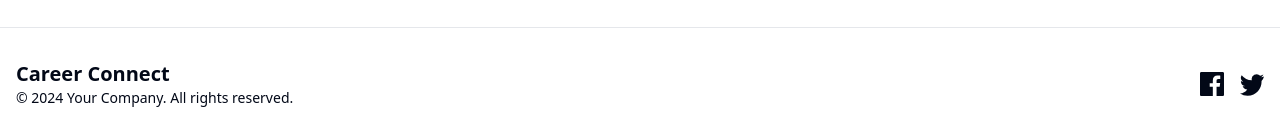
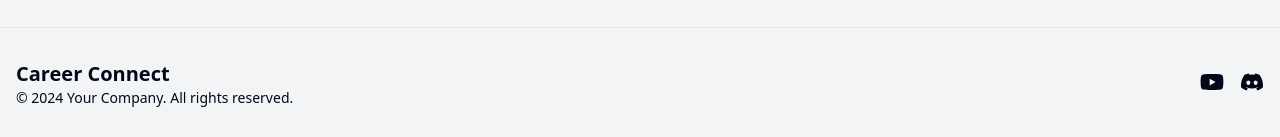
Before and after one commit to Adityasharma6220/JobHunt, a React (Vite) app in the folder frontend/: page / in a window 1280 px wide. Shown: the part 2663-2800 px from the top of the page. Built offline with nearby package versions, Linux system fonts and the light colour scheme; no server answers.

Commit message:
fix user

```diff
--- a/frontend/package.json
+++ b/frontend/package.json
@@ -11,6 +11,9 @@
     "preview": "vite preview"
   },
   "dependencies": {
+    "@fortawesome/free-brands-svg-icons": "^6.6.0",
+    "@fortawesome/free-solid-svg-icons": "^6.6.0",
+    "@fortawesome/react-fontawesome": "^0.2.2",
     "@radix-ui/react-avatar": "^1.0.4",
     "@radix-ui/react-dialog": "^1.1.1",
     "@radix-ui/react-label": "^2.0.2",
--- a/frontend/src/components/Browse.jsx
+++ b/frontend/src/components/Browse.jsx
@@ -51,7 +51,7 @@ const Browse = () => {
             <Navbar />
 
             {/* Main Content */}
-            <div className='max-w-7xl mx-auto my-10 px-4 sm:px-6 lg:px-8'>
+            <div className='max-w-7xl mx-auto my-10 px-4 sm:px-6 lg:px-8 bg-gray-100'>
                 <div className='flex items-center justify-between'>
                     {/* Replace Browse with Search Icon */}
                     <h1 className='font-bold text-xl my-10 flex items-center'>
--- a/frontend/src/components/Home.jsx
+++ b/frontend/src/components/Home.jsx
@@ -1,31 +1,33 @@
-import React, { useEffect } from 'react'
-import Navbar from './shared/Navbar'
-import HeroSection from './HeroSection'
-import CategoryCarousel from './CategoryCarousel'
-import LatestJobs from './LatestJobs'
-import Footer from './shared/Footer'
-import useGetAllJobs from '@/hooks/useGetAllJobs'
-import { useSelector } from 'react-redux'
-import { useNavigate } from 'react-router-dom'
+import React, { useEffect } from 'react';
+import Navbar from './shared/Navbar';
+import HeroSection from './HeroSection';
+import CategoryCarousel from './CategoryCarousel';
+import LatestJobs from './LatestJobs';
+import Footer from './shared/Footer';
+import useGetAllJobs from '@/hooks/useGetAllJobs';
+import { useSelector } from 'react-redux';
+import { useNavigate } from 'react-router-dom';
 
 const Home = () => {
   useGetAllJobs();
   const { user } = useSelector(store => store.auth);
   const navigate = useNavigate();
+
   useEffect(() => {
     if (user?.role === 'recruiter') {
       navigate("/admin/companies");
     }
-  }, []);
+  }, [user, navigate]); // Added user and navigate to the dependency array
+
   return (
-    <div>
+    <div className="bg-gray-100 min-h-screen"> {/* Set the background color here */}
       <Navbar />
       <HeroSection />
       <CategoryCarousel />
       <LatestJobs />
       <Footer />
     </div>
-  )
+  );
 }
 
-export default Home
+export default Home;
--- a/frontend/src/components/Job.jsx
+++ b/frontend/src/components/Job.jsx
@@ -17,7 +17,7 @@ const Job = ({job}) => {
     }
 
     return (
-        <div className='p-5 rounded-md shadow-xl bg-white border border-gray-100'>
+        <div className='p-5 rounded-md shadow-xl bg-white border border-gray-100 '>
             <div className='flex items-center justify-between'>
                 <p className='text-sm text-gray-500'>{daysAgoFunction(job?.createdAt) === 0 ? "Today" : `${daysAgoFunction(job?.createdAt)} days ago`}</p>
                 <Button variant="outline" className="rounded-full" size="icon"><Bookmark /></Button>
--- a/frontend/src/components/Jobs.jsx
+++ b/frontend/src/components/Jobs.jsx
@@ -34,7 +34,7 @@ const Jobs = () => {
     return (
         <div>
             <Navbar />
-            <div className='max-w-7xl mx-auto mt-5 p-4'>
+            <div className='max-w-7xl mx-auto mt-5 p-4 '>
                 <div className='flex flex-col md:flex-row gap-5'>
                     <div className='w-full md:w-1/4'>
                         <FilterCard />
--- a/frontend/src/components/shared/Footer.jsx
+++ b/frontend/src/components/shared/Footer.jsx
@@ -1,4 +1,6 @@
 import React from 'react';
+import { FontAwesomeIcon } from '@fortawesome/react-fontawesome';
+import { faYoutube, faDiscord } from '@fortawesome/free-brands-svg-icons';
 
 const Footer = () => {
   return (
@@ -11,15 +13,24 @@ const Footer = () => {
           </div>
 
           <div className="flex space-x-4 mt-4 md:mt-0">
-            <a href="https://facebook.com" className="hover:text-gray-400" aria-label="Facebook">
-              <svg className="w-6 h-6" fill="currentColor" viewBox="0 0 24 24"><path d="M22.676 0H1.324C.593 0 0 .592 0 1.324v21.352C0 23.408.593 24 1.324 24H12.82V14.706H9.692v-3.578h3.128V8.408c0-3.1 1.893-4.787 4.657-4.787 1.325 0 2.463.1 2.794.144v3.238l-1.918.001c-1.503 0-1.794.715-1.794 1.762v2.31h3.587l-.468 3.578h-3.119V24h6.116C23.407 24 24 23.408 24 22.676V1.324C24 .592 23.407 0 22.676 0z" /></svg>
+            <a
+              href="https://www.youtube.com/@CareerConnect-PS04"
+              className="hover:text-gray-400"
+              aria-label="YouTube"
+              target="_blank"
+              rel="noopener noreferrer"
+            >
+              <FontAwesomeIcon icon={faYoutube} className="w-6 h-6" />
             </a>
-            <a href="https://twitter.com" className="hover:text-gray-400" aria-label="Twitter">
-              <svg className="w-6 h-6" fill="currentColor" viewBox="0 0 24 24"><path d="M24 4.557a9.835 9.835 0 01-2.828.775 4.934 4.934 0 002.165-2.724 9.867 9.867 0 01-3.127 1.195 4.924 4.924 0 00-8.38 4.49A13.978 13.978 0 011.67 3.149 4.93 4.93 0 003.16 9.724a4.903 4.903 0 01-2.229-.616v.062a4.93 4.93 0 003.946 4.827 4.902 4.902 0 01-2.224.084 4.93 4.93 0 004.6 3.417A9.869 9.869 0 010 21.543a13.978 13.978 0 007.548 2.212c9.057 0 14.01-7.507 14.01-14.01 0-.213-.004-.425-.015-.636A10.012 10.012 0 0024 4.557z" /></svg>
+            <a
+              href="https://discord.gg/DHzBzBXedA"
+              className="hover:text-gray-400"
+              aria-label="Discord"
+              target="_blank"
+              rel="noopener noreferrer"
+            >
+              <FontAwesomeIcon icon={faDiscord} className="w-6 h-6" />
             </a>
-            {/* <a href="https://linkedin.com" className="hover:text-gray-400" aria-label="LinkedIn">
-              <svg className="w-6 h-6" fill="currentColor" viewBox="0 0 24 24"><path d="M20.447 20.452H16.85v-5.569c0-1.327-.027-3.037-1.852-3.037-1.854 0-2.137 1.446-2.137 2.94v5.666H9.147V9.756h3.448v1.464h.05c.48-.91 1.653-1.871 3.401-1.871 3.634 0 4.307 2.39 4.307 5.498v5.605zM5.337 8.29c-1.105 0-2-.896-2-2 0-1.106.895-2 2-2 1.104 0 2 .895 2 2 0 1.104-.896 2-2 2zM7.119 20.452H3.553V9.756h3.566v10.696zM22.225 0H1.771C.791 0 0 .774 0 1.729v20.542C0 23.226.792 24 1.771 24h20.451c.979 0 1.771-.774 1.771-1.729V1.729C24 .774 23.205 0 22.225 0z" /></svg>
-            </a> */}
           </div>
         </div>
       </div>
```
Also changed, not shown: 1 other file (tests, documents, lock files or other folders).
